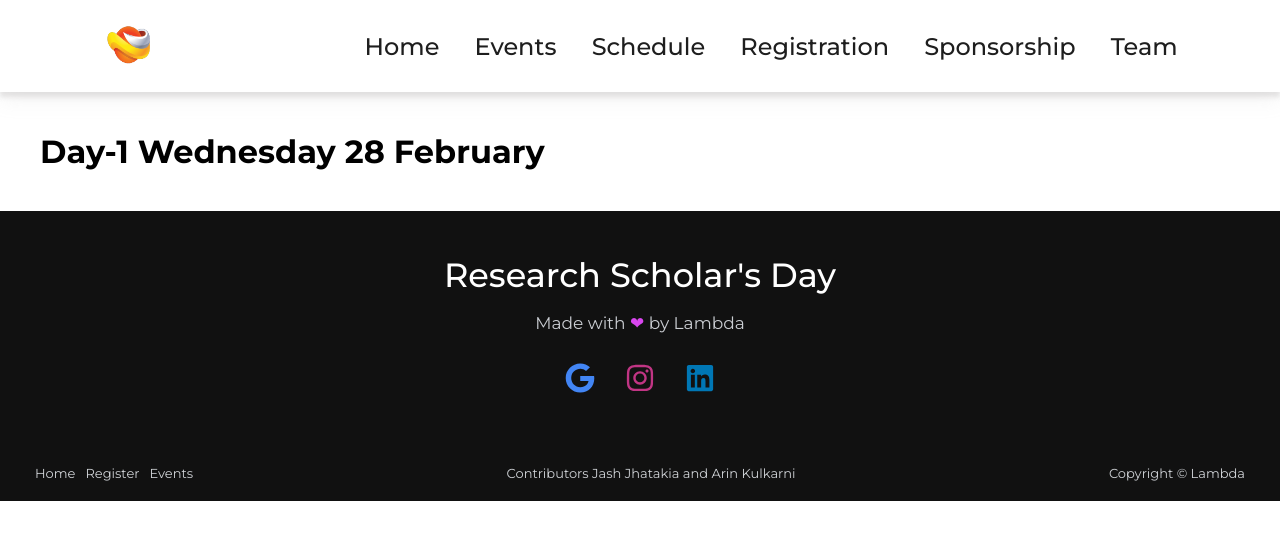
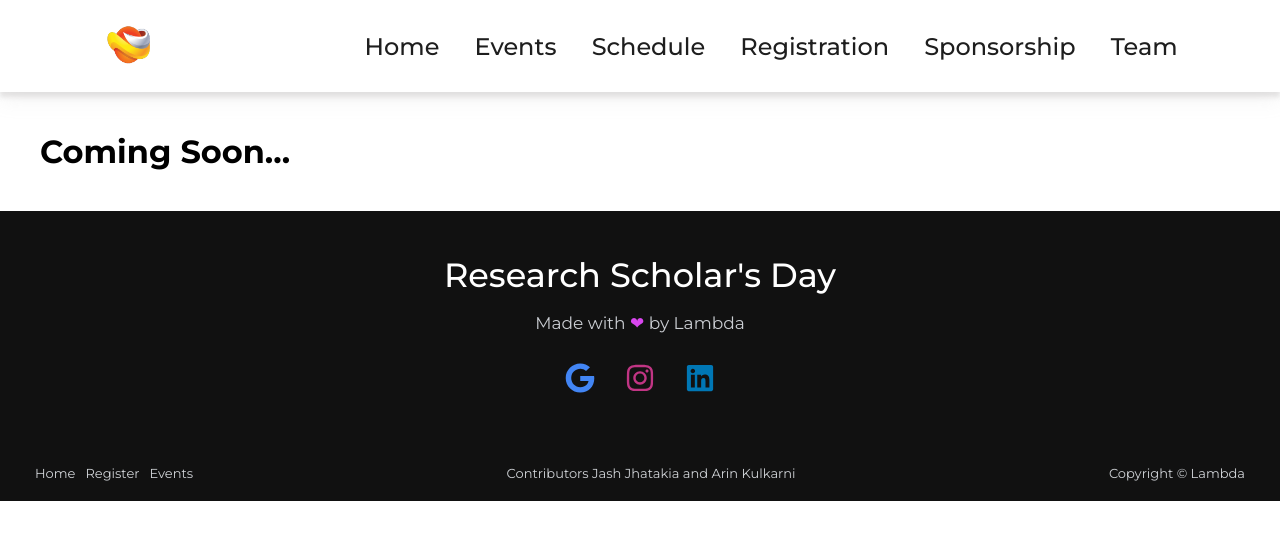
Before and after one commit to jash-j3/Research-Day-Website, a React (Create React App) app: page /Research-Day-Website/Schedule in a window 1280 px wide. Shown: the top 540 px of the page. Built offline with nearby package versions, Linux system fonts and the light colour scheme; a web font is replaced by a local one.

Commit message:
schedule coming soon

```diff
--- a/src/Schedule.jsx
+++ b/src/Schedule.jsx
@@ -9,7 +9,7 @@ function Schedule() {
     <div>
       <div className="sched">
         <h1>
-            Day-1 Wednesday 28 February
+            Coming Soon...
         </h1>
         </div>
 
```
